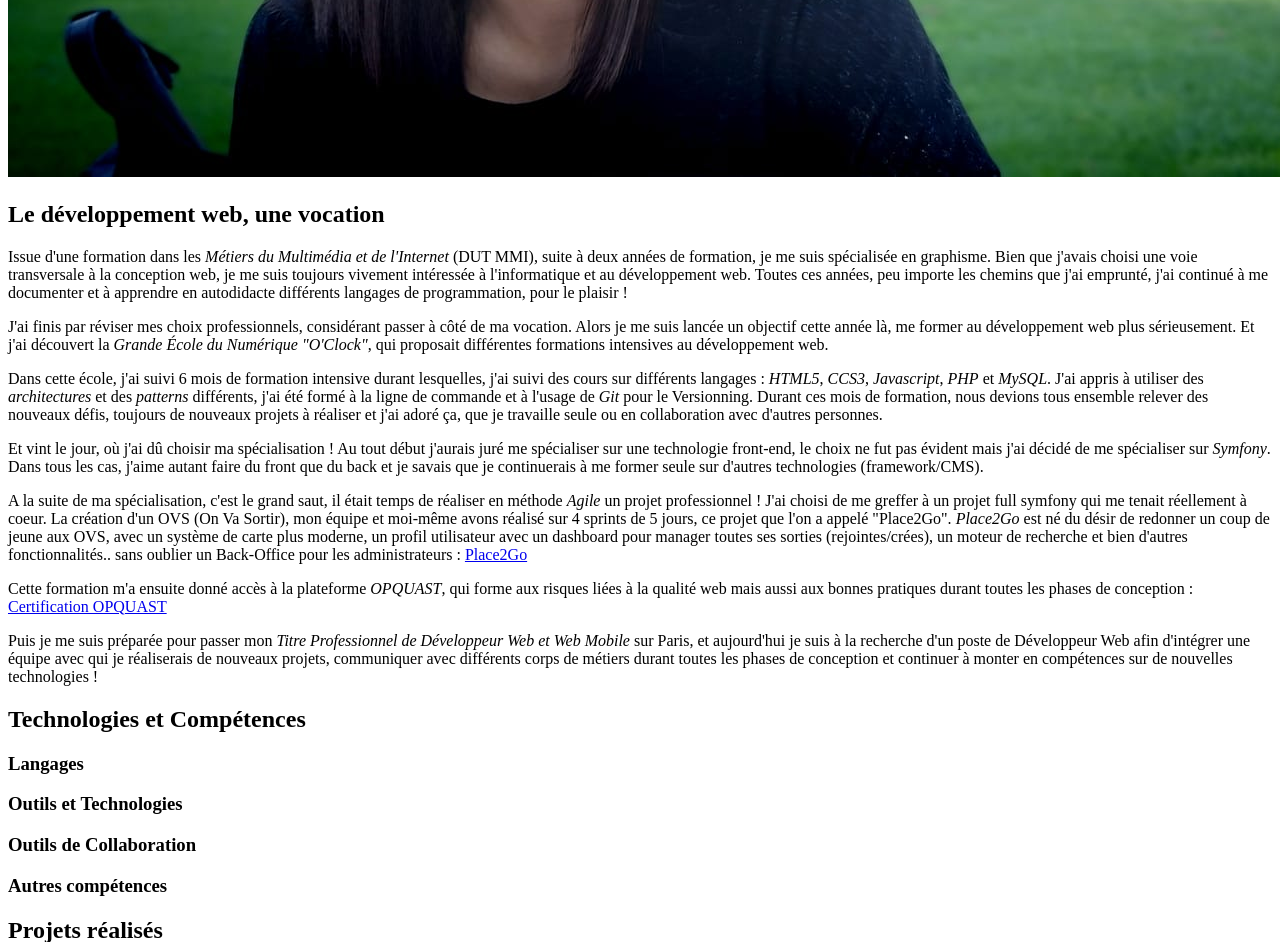
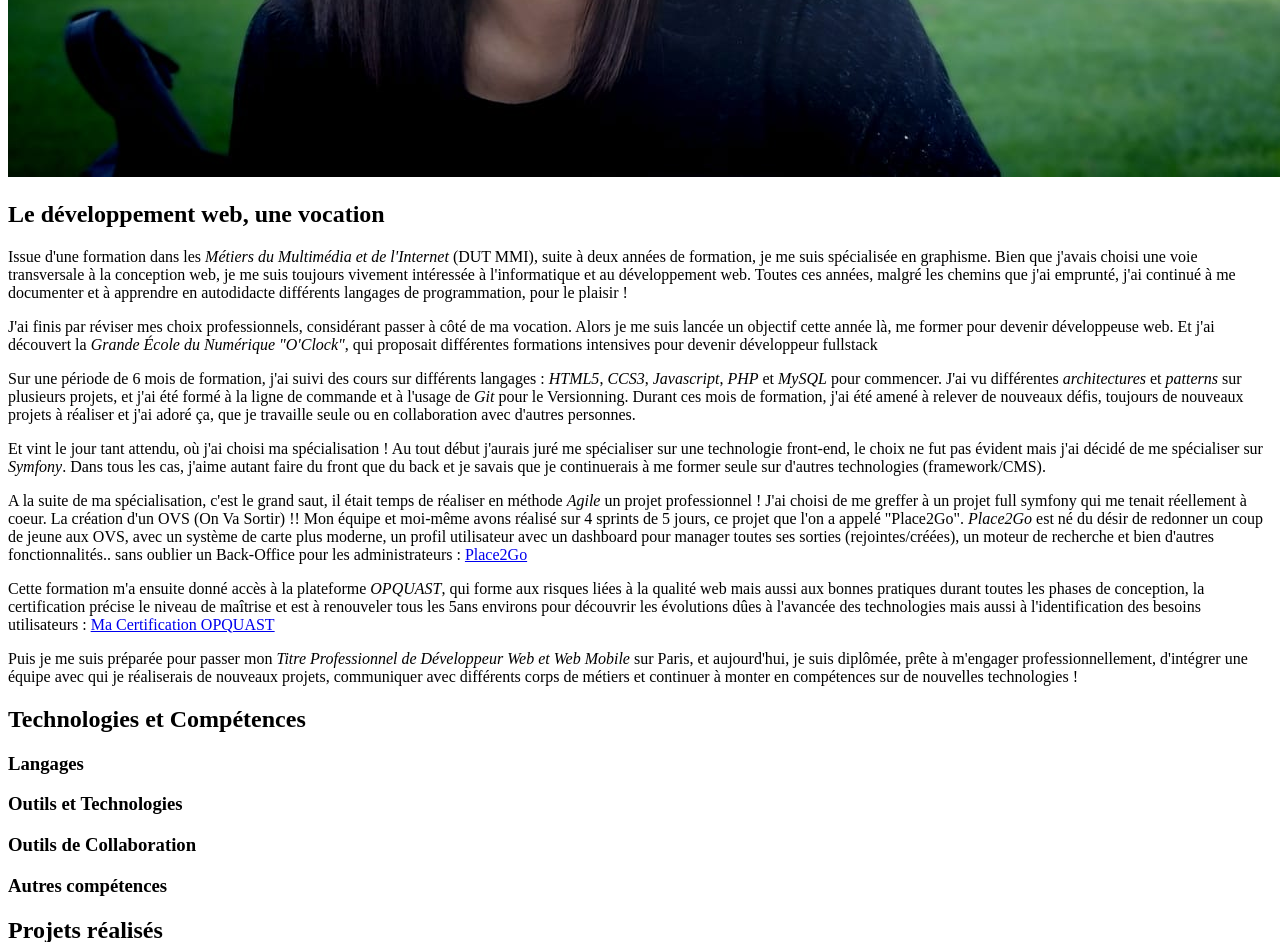
Before and after one commit to Oriane-Toque/portfolio, a Symfony app: template templates/home/index.html.twig in a window 1280 px wide; the page is wider, and only the part inside the window is pictured. Shown: the part 1289-2231 px from the top of that part. Run offline with Twig, Linux system fonts and the light colour scheme; the template is opened without the code that fills it, so the values that code supplies are empty; some libraries are stand-ins or nearby versions.

Commit message:
wip - description updated

```diff
--- a/templates/layouts/_description.html.twig
+++ b/templates/layouts/_description.html.twig
@@ -4,13 +4,13 @@
     <article class="home__description">
         <h2 id="description" role="heading" aria-level="2">Le développement web, une vocation</h2>
         <div id="parcours">
-            <p><span><i class="fas fa-code"></i></span> Issue d'une formation dans les <em>Métiers du Multimédia et de l'Internet</em> (DUT MMI), suite à deux années de formation, je me suis spécialisée en graphisme. Bien que j'avais choisi une voie transversale à la conception web, je me suis toujours vivement intéressée à l'informatique et au développement web. Toutes ces années, peu importe les chemins que j'ai emprunté, j'ai continué à me documenter et à apprendre en autodidacte différents langages de programmation, pour le plaisir ! </p>
-            <p>J'ai finis par réviser mes choix professionnels, considérant passer à côté de ma vocation. Alors je me suis lancée un objectif cette année là, me former au développement web plus sérieusement. Et j'ai découvert la <em>Grande École du Numérique "O'Clock"</em>, qui proposait différentes formations intensives au développement web.</p>
-            <p>Dans cette école, j'ai suivi 6 mois de formation intensive durant lesquelles, j'ai suivi des cours sur différents langages : <em>HTML5</em>, <em>CCS3</em>, <em>Javascript</em>, <em>PHP</em> et <em>MySQL</em>. J'ai appris à utiliser des <em>architectures</em> et des <em>patterns</em> différents, j'ai été formé à la ligne de commande et à l'usage de <em>Git</em> pour le Versionning. Durant ces mois de formation, nous devions tous ensemble relever des nouveaux défis, toujours de nouveaux projets à réaliser et j'ai adoré ça, que je travaille seule ou en collaboration avec d'autres personnes. </p>
-            <p>Et vint le jour, où j'ai dû choisir ma spécialisation ! Au tout début j'aurais juré me spécialiser sur une technologie front-end, le choix ne fut pas évident mais j'ai décidé de me spécialiser sur <em>Symfony</em>. Dans tous les cas, j'aime autant faire du front que du back et je savais que je continuerais à me former seule sur d'autres technologies (framework/CMS).</p>
-            <p>A la suite de ma spécialisation, c'est le grand saut, il était temps de réaliser en méthode <em>Agile</em> un projet professionnel ! J'ai choisi de me greffer à un projet full symfony qui me tenait réellement à coeur. La création d'un OVS (On Va Sortir), mon équipe et moi-même avons réalisé sur 4 sprints de 5 jours, ce projet que l'on a appelé "Place2Go". <em>Place2Go</em> est né du désir de redonner un coup de jeune aux OVS, avec un système de carte plus moderne, un profil utilisateur avec un dashboard pour manager toutes ses sorties (rejointes/crées), un moteur de recherche et bien d'autres fonctionnalités.. sans oublier un Back-Office pour les administrateurs : <span class="link"><i class="fas fa-sign-out-alt"></i></span><a href="https://place2go.herokuapp.com/" target="_blank" rel="noopener noreferrer">Place2Go</a></p>
-            <p>Cette formation m'a ensuite donné accès à la plateforme <em>OPQUAST</em>, qui forme aux risques liées à la qualité web mais aussi aux bonnes pratiques durant toutes les phases de conception : <span class="link"><i class="fas fa-sign-out-alt"></i></span><a href="https://directory.opquast.com/fr/certificat/XLNJ7W/" target="_blank" rel="noopener noreferrer">Certification OPQUAST</a></p>
-            <p>Puis je me suis préparée pour passer mon <em>Titre Professionnel de Développeur Web et Web Mobile</em> sur Paris, et aujourd'hui je suis à la recherche d'un poste de Développeur Web afin d'intégrer une équipe avec qui je réaliserais de nouveaux projets, communiquer avec différents corps de métiers durant toutes les phases de conception et continuer à monter en compétences sur de nouvelles technologies ! <span><i class="fas fa-code"></i></span></p>
+            <p><span><i class="fas fa-code"></i></span> Issue d'une formation dans les <em>Métiers du Multimédia et de l'Internet</em> (DUT MMI), suite à deux années de formation, je me suis spécialisée en graphisme. Bien que j'avais choisi une voie transversale à la conception web, je me suis toujours vivement intéressée à l'informatique et au développement web. Toutes ces années, malgré les chemins que j'ai emprunté, j'ai continué à me documenter et à apprendre en autodidacte différents langages de programmation, pour le plaisir ! </p>
+            <p>J'ai finis par réviser mes choix professionnels, considérant passer à côté de ma vocation. Alors je me suis lancée un objectif cette année là, me former pour devenir développeuse web. Et j'ai découvert la <em>Grande École du Numérique "O'Clock"</em>, qui proposait différentes formations intensives pour devenir développeur fullstack</p>
+            <p>Sur une période de 6 mois de formation, j'ai suivi des cours sur différents langages : <em>HTML5</em>, <em>CCS3</em>, <em>Javascript</em>, <em>PHP</em> et <em>MySQL</em> pour commencer. J'ai vu différentes <em>architectures</em> et <em>patterns</em> sur plusieurs projets, et j'ai été formé à la ligne de commande et à l'usage de <em>Git</em> pour le Versionning. Durant ces mois de formation, j'ai été amené à relever de nouveaux défis, toujours de nouveaux projets à réaliser et j'ai adoré ça, que je travaille seule ou en collaboration avec d'autres personnes. </p>
+            <p>Et vint le jour tant attendu, où j'ai choisi ma spécialisation ! Au tout début j'aurais juré me spécialiser sur une technologie front-end, le choix ne fut pas évident mais j'ai décidé de me spécialiser sur <em>Symfony</em>. Dans tous les cas, j'aime autant faire du front que du back et je savais que je continuerais à me former seule sur d'autres technologies (framework/CMS).</p>
+            <p>A la suite de ma spécialisation, c'est le grand saut, il était temps de réaliser en méthode <em>Agile</em> un projet professionnel ! J'ai choisi de me greffer à un projet full symfony qui me tenait réellement à coeur. La création d'un OVS (On Va Sortir) !! Mon équipe et moi-même avons réalisé sur 4 sprints de 5 jours, ce projet que l'on a appelé "Place2Go". <em>Place2Go</em> est né du désir de redonner un coup de jeune aux OVS, avec un système de carte plus moderne, un profil utilisateur avec un dashboard pour manager toutes ses sorties (rejointes/créées), un moteur de recherche et bien d'autres fonctionnalités.. sans oublier un Back-Office pour les administrateurs : <span class="link"><i class="fas fa-sign-out-alt"></i></span><a href="https://place2go.herokuapp.com/" target="_blank" rel="noopener noreferrer">Place2Go</a></p>
+            <p>Cette formation m'a ensuite donné accès à la plateforme <em>OPQUAST</em>, qui forme aux risques liées à la qualité web mais aussi aux bonnes pratiques durant toutes les phases de conception, la certification précise le niveau de maîtrise et est à renouveler tous les 5ans environs pour découvrir les évolutions dûes à l'avancée des technologies mais aussi à l'identification des besoins utilisateurs : <span class="link"><i class="fas fa-sign-out-alt"></i></span><a href="https://directory.opquast.com/fr/certificat/XLNJ7W/" target="_blank" rel="noopener noreferrer">Ma Certification OPQUAST</a></p>
+            <p>Puis je me suis préparée pour passer mon <em>Titre Professionnel de Développeur Web et Web Mobile</em> sur Paris, et aujourd'hui, je suis diplômée, prête à m'engager professionnellement, d'intégrer une équipe avec qui je réaliserais de nouveaux projets, communiquer avec différents corps de métiers et continuer à monter en compétences sur de nouvelles technologies ! <span><i class="fas fa-code"></i></span></p>
         </div>
     </article>
 </section>
```
